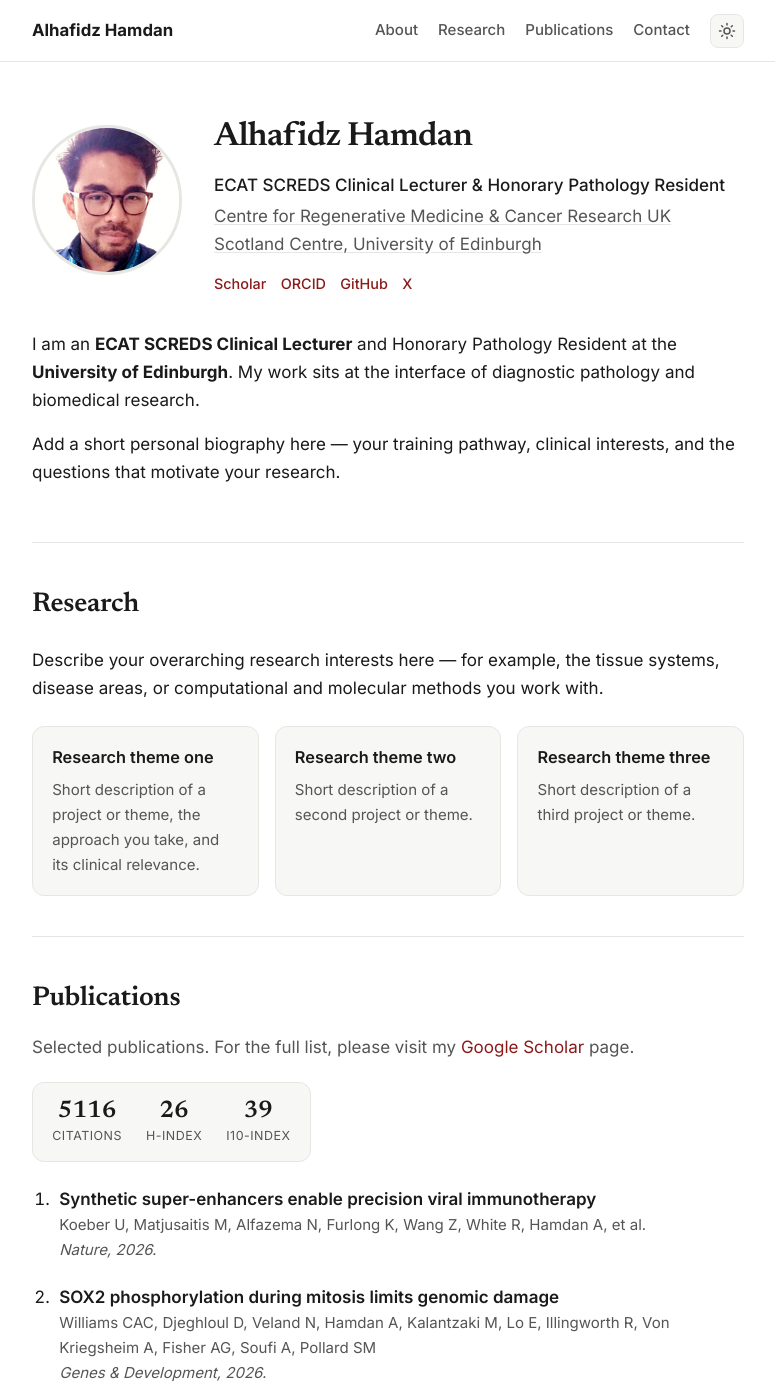
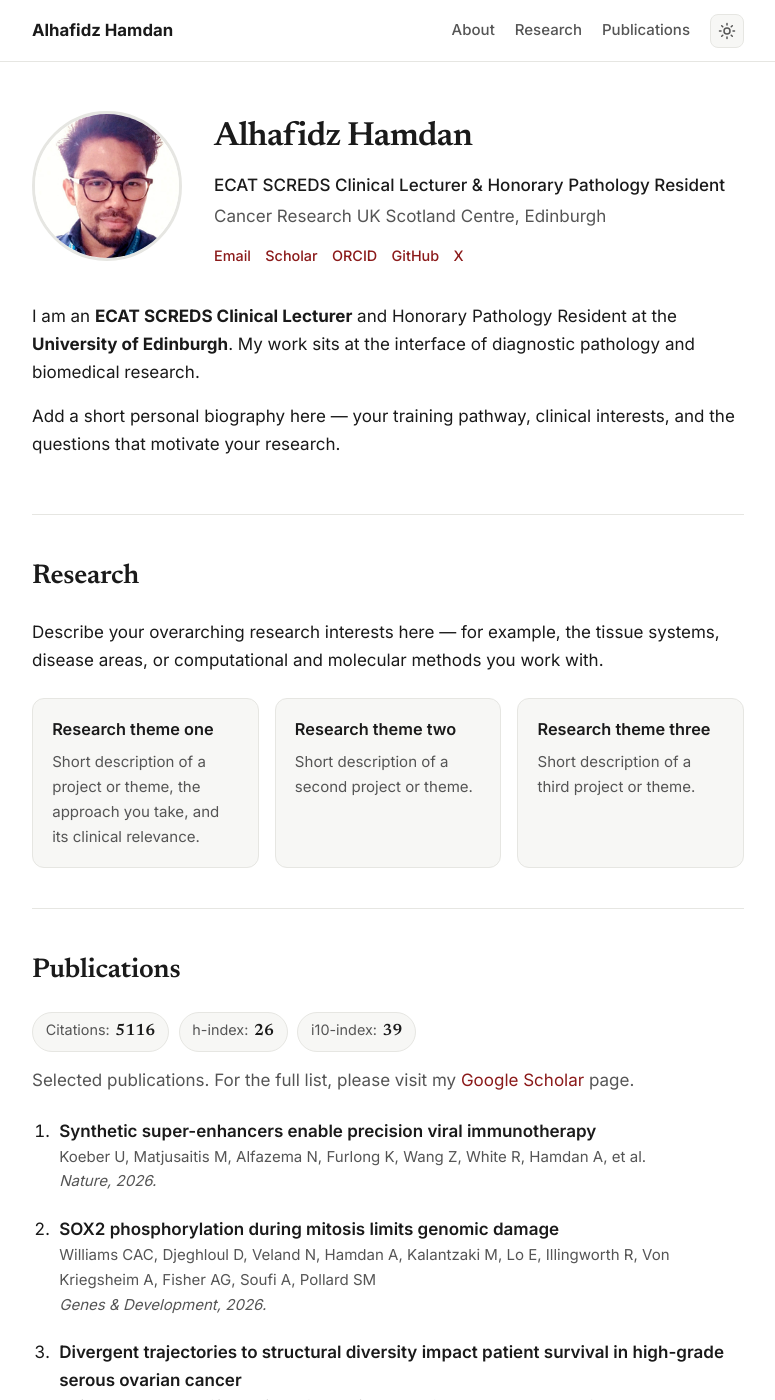
Before and after one commit to alhafidzhamdan/alhafidzhamdan.github.io, a Jekyll site: the page built from index.html, in a window 1280 px wide and 1400 px high. Shown: the whole window, without its empty margins (252-1027 px from the left). Built offline with Jekyll 4.4.1, drawn with Linux system fonts in a browser that asks for light colours; some of the changed text lies outside the part shown.

Commit message:
Remove Contact section; add Email to social row; simplify affiliation; restyle metrics as labelled pills above lead

```diff
--- a/_config.yml
+++ b/_config.yml
@@ -13,8 +13,7 @@ description: >-
 author:
   name: Alhafidz Hamdan
   role: ECAT SCREDS Clinical Lecturer & Honorary Pathology Resident
-  affiliation: "Centre for Regenerative Medicine & Cancer Research UK Scotland Centre, University of Edinburgh"
-  affiliation_url: "https://regenerative-medicine.ed.ac.uk/"
+  affiliation: "Cancer Research UK Scotland Centre, Edinburgh"
   email: alhafidz.hamdan@ed.ac.uk          # shown in the Contact section
   photo: /assets/img/profile.jpg           # your headshot
 
--- a/_layouts/default.html
+++ b/_layouts/default.html
@@ -33,7 +33,6 @@
         <a href="#about">About</a>
         <a href="#research">Research</a>
         <a href="#publications">Publications</a>
-        <a href="#contact">Contact</a>
         <button id="theme-toggle" class="theme-toggle" aria-label="Toggle dark mode" title="Toggle theme">
           <svg class="icon-sun" width="18" height="18" viewBox="0 0 24 24" fill="none" stroke="currentColor" stroke-width="2" stroke-linecap="round" stroke-linejoin="round"><circle cx="12" cy="12" r="4"></circle><path d="M12 2v2M12 20v2M4.93 4.93l1.41 1.41M17.66 17.66l1.41 1.41M2 12h2M20 12h2M6.34 17.66l-1.41 1.41M19.07 4.93l-1.41 1.41"></path></svg>
           <svg class="icon-moon" width="18" height="18" viewBox="0 0 24 24" fill="none" stroke="currentColor" stroke-width="2" stroke-linecap="round" stroke-linejoin="round"><path d="M21 12.79A9 9 0 1 1 11.21 3 7 7 0 0 0 21 12.79z"></path></svg>
--- a/assets/css/style.css
+++ b/assets/css/style.css
@@ -177,30 +177,29 @@ a:hover { color: var(--accent-soft); text-decoration: underline; }
 /* Publications ------------------------------------------------------------ */
 .scholar-stats {
   display: flex;
-  gap: 1.5rem;
-  margin: 1.3rem 0 0.5rem;
-  padding: 0.9rem 1.2rem;
+  flex-wrap: wrap;
+  gap: 0.6rem;
+  margin: 1.1rem 0 1.3rem;
+  text-decoration: none;
+}
+.scholar-stats .stat {
+  display: inline-flex;
+  align-items: baseline;
+  gap: 0.35rem;
+  padding: 0.35rem 0.8rem;
   background: var(--bg-soft);
   border: 1px solid var(--border);
-  border-radius: 12px;
-  width: fit-content;
-  text-decoration: none;
+  border-radius: 999px;
+  font-size: 0.9rem;
+  transition: border-color 0.15s ease;
 }
-.scholar-stats:hover { border-color: var(--accent); text-decoration: none; }
-.scholar-stats .stat { display: flex; flex-direction: column; align-items: center; }
+.scholar-stats:hover .stat { border-color: var(--accent); }
+.scholar-stats .stat-label { color: var(--text-soft); }
 .scholar-stats .stat-num {
   font-family: var(--font-serif);
-  font-size: 1.5rem;
   font-weight: 600;
   color: var(--text);
-  line-height: 1.1;
-}
-.scholar-stats .stat-label {
-  font-size: 0.78rem;
-  color: var(--text-soft);
-  text-transform: uppercase;
-  letter-spacing: 0.04em;
-  margin-top: 0.15rem;
+  font-size: 1.02rem;
 }
 
 .pub-list {
--- a/index.html
+++ b/index.html
@@ -11,9 +11,10 @@ layout: default
   <div class="hero-text">
     <h1>{{ site.author.name }}</h1>
     <p class="role">{{ site.author.role }}</p>
-    <p class="affiliation">{% if site.author.affiliation_url %}<a href="{{ site.author.affiliation_url }}" target="_blank" rel="noopener">{{ site.author.affiliation }}</a>{% else %}{{ site.author.affiliation }}{% endif %}</p>
+    <p class="affiliation">{{ site.author.affiliation }}</p>
 
     <div class="social">
+      {% if site.author.email != "" %}<a href="mailto:{{ site.author.email }}" aria-label="Email" title="Email">Email</a>{% endif %}
       {% if site.social.scholar != "" %}<a href="{{ site.social.scholar }}" aria-label="Google Scholar" title="Google Scholar" target="_blank" rel="noopener">Scholar</a>{% endif %}
       {% if site.social.orcid != "" %}<a href="{{ site.social.orcid }}" aria-label="ORCID" title="ORCID" target="_blank" rel="noopener">ORCID</a>{% endif %}
       {% if site.social.github != "" %}<a href="{{ site.social.github }}" aria-label="GitHub" title="GitHub" target="_blank" rel="noopener">GitHub</a>{% endif %}
@@ -66,19 +67,19 @@ layout: default
 <!-- ============================ PUBLICATIONS ============================ -->
 <section id="publications" class="section">
   <h2>Publications</h2>
+  {% if site.data.scholar %}
+  <a class="scholar-stats" href="{{ site.social.scholar }}" target="_blank" rel="noopener"
+     title="Google Scholar metrics — as of {{ site.data.scholar.as_of }}">
+    <span class="stat"><span class="stat-label">Citations:</span> <span class="stat-num">{{ site.data.scholar.citations }}</span></span>
+    <span class="stat"><span class="stat-label">h-index:</span> <span class="stat-num">{{ site.data.scholar.h_index }}</span></span>
+    <span class="stat"><span class="stat-label">i10-index:</span> <span class="stat-num">{{ site.data.scholar.i10_index }}</span></span>
+  </a>
+  {% endif %}
+
   <p class="section-lead">
     Selected publications. For the full list, please visit my
     <a href="{{ site.social.scholar }}" target="_blank" rel="noopener">Google Scholar</a> page.
   </p>
-
-  {% if site.data.scholar %}
-  <a class="scholar-stats" href="{{ site.social.scholar }}" target="_blank" rel="noopener"
-     title="Google Scholar metrics — as of {{ site.data.scholar.as_of }}">
-    <span class="stat"><span class="stat-num">{{ site.data.scholar.citations }}</span><span class="stat-label">Citations</span></span>
-    <span class="stat"><span class="stat-num">{{ site.data.scholar.h_index }}</span><span class="stat-label">h-index</span></span>
-    <span class="stat"><span class="stat-num">{{ site.data.scholar.i10_index }}</span><span class="stat-label">i10-index</span></span>
-  </a>
-  {% endif %}
 
   <ol class="pub-list">
     {% for pub in site.data.publications limit: 5 %}
@@ -107,12 +108,3 @@ layout: default
   </details>
   {% endif %}
 </section>
-
-<!-- ============================ CONTACT ============================ -->
-<section id="contact" class="section">
-  <h2>Contact</h2>
-  <p>
-    <a href="mailto:{{ site.author.email }}">{{ site.author.email }}</a><br>
-    {% if site.author.affiliation_url %}<a href="{{ site.author.affiliation_url }}" target="_blank" rel="noopener">{{ site.author.affiliation }}</a>{% else %}{{ site.author.affiliation }}{% endif %}
-  </p>
-</section>
```
